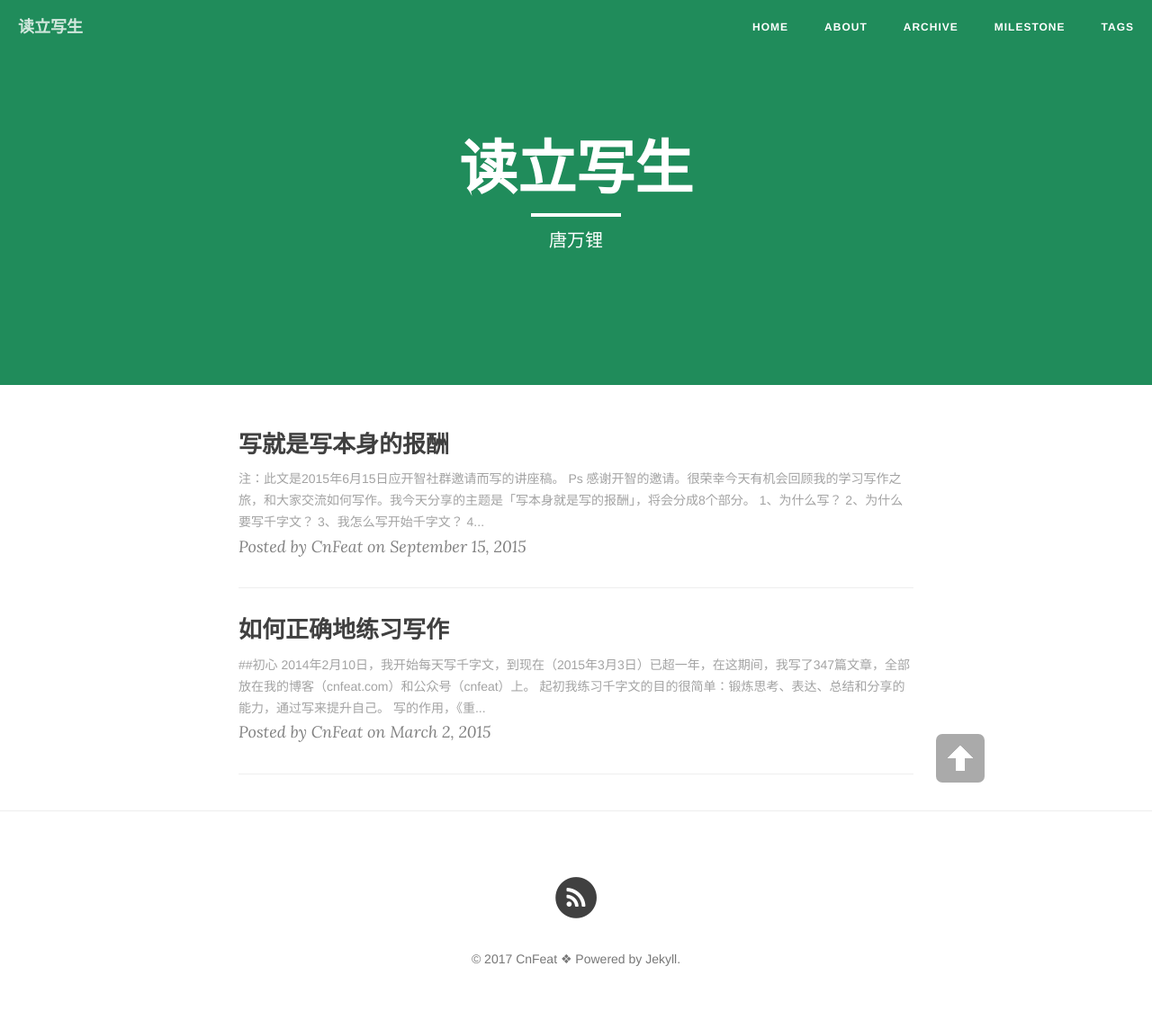
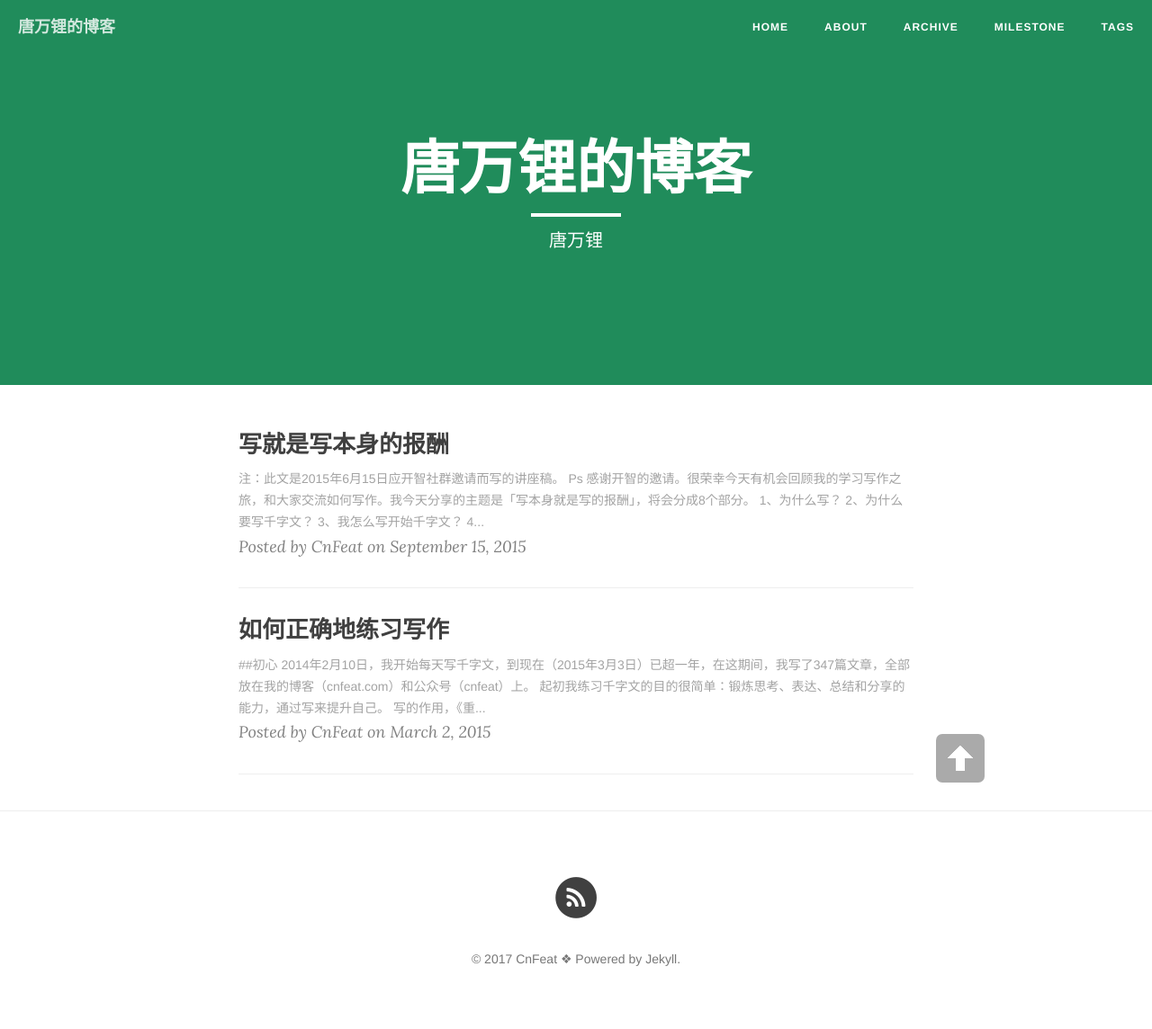
Before and after one commit to tangwanli/tangwanli.github.io, a Jekyll site: the page built from index.html, in a window 1280 px wide. Shown: the whole page at 90% size. Built offline with Jekyll 4.4.1, drawn with Linux system fonts in a browser that asks for light colours; nearby versions of some CDN libraries; the list of posts is cut into pages by our own code.

Commit message:
修改_config.yml

```diff
--- a/_config.yml
+++ b/_config.yml
@@ -1,8 +1,8 @@
 # Site settings
-title: 读立写生
+title: 唐万锂的博客
 header-img: "img/green.jpg"
 tagline: "cn"
-description: "陈素封|读而立·写而生"
+description: "唐万锂|读而立·写而生"
 baseurl: ""
 url: "http://cnfeat"
 
```
